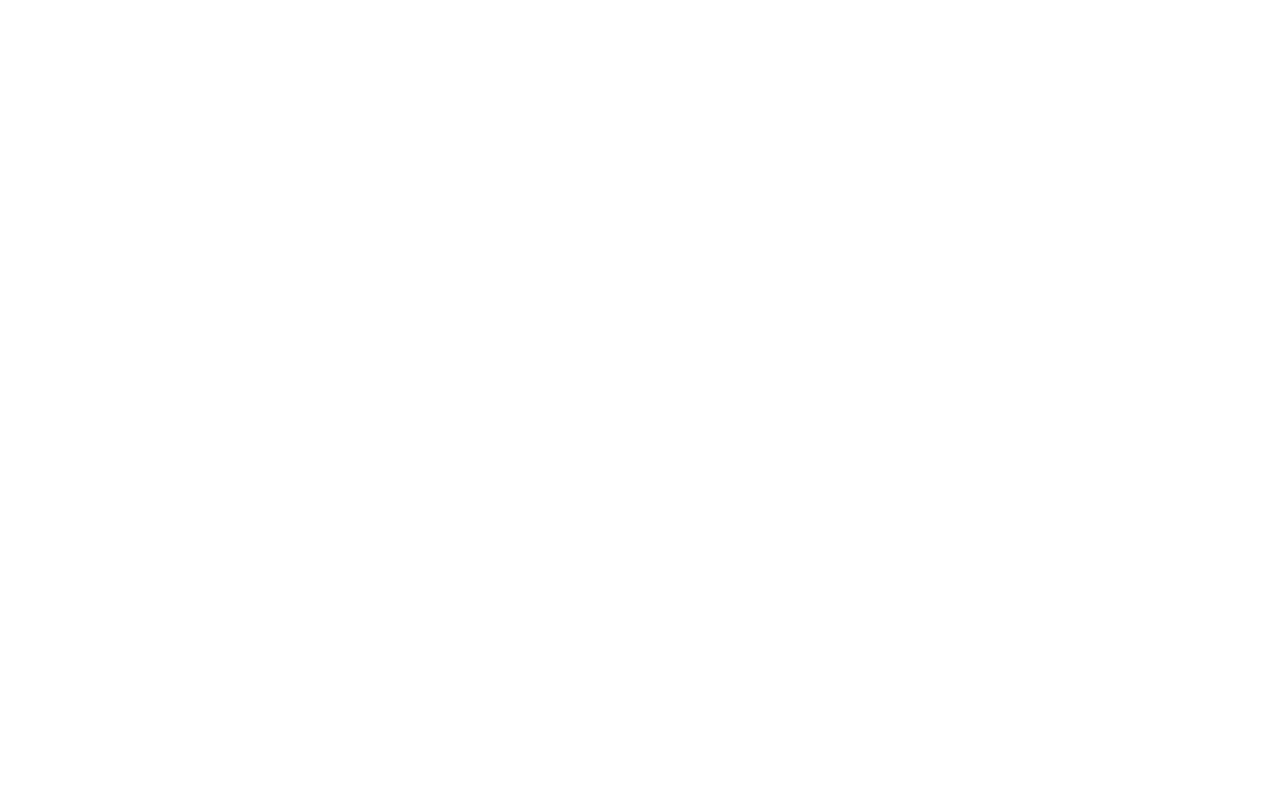
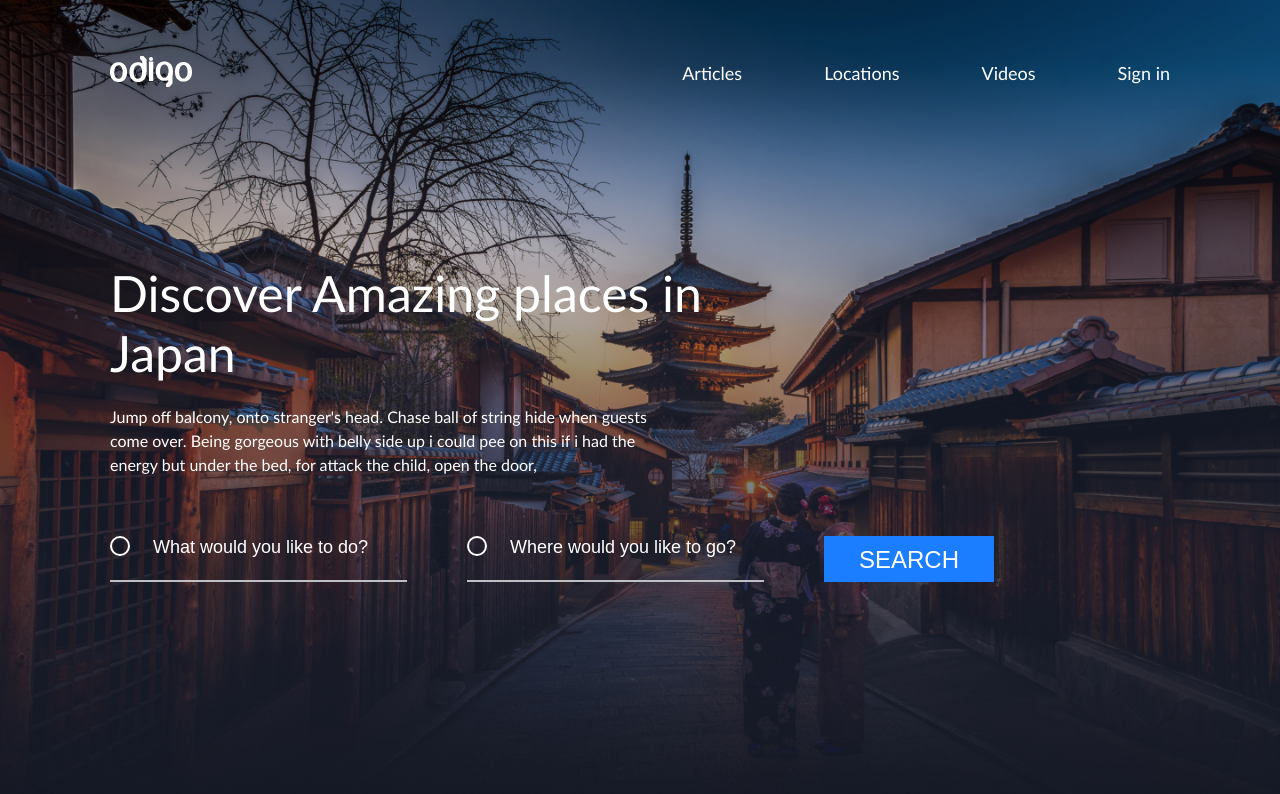
Before and after one commit to seamkate/firstProject, a plain HTML site: page index.html in a window 1280 px wide. Drawn offline with Linux system fonts and the light colour scheme.

Commit message:
Create header,navigation and intro

```diff
--- a/css/style.css
+++ b/css/style.css
@@ -26,6 +26,7 @@
          url('../fonts/lato-v16-latin-900.woff') format('woff'); /* Chrome 6+, Firefox 3.6+, IE 9+, Safari 5.1+ */
  }
 
+
 html {
     box-sizing: border-box;
 }
@@ -36,8 +37,135 @@
     box-sizing: inherit;
 }
 
-  .item {
-      width: 200px;
-      height: 150px;
-      background-color: lightcoral;
+body {
+    font-family: 'Lato';
+    font-style: normal;
+    font-size: 16px;
+    line-height: 1.5;
+    font-weight: normal;
+    color: #102746;
 }
+
+.wrapper {
+    max-width: 1060px;
+    margin: 0 auto;
+}
+
+/*Header style start*/
+
+.header {
+    position: fixed;
+    top: 0;
+    left: 0;
+    width: 100%;
+}
+
+.header_wrapper {
+    display: flex;
+    flex-wrap: wrap;
+    align-items: flex-end;
+    justify-content: space-between;
+    padding-top: 56px;
+}
+
+.header_list {
+    display: flex;
+    flex-wrap: wrap;
+}
+
+.header_item {
+    margin-right: 82px;
+}
+
+.header_item:last-child {
+    margin-right: 0;
+}
+
+.header_link {
+    font-size: 18px;
+    color: white;
+    text-decoration: none;
+}
+
+.header_link:hover,
+.header_link:active,
+.header_link:active {
+    opacity: 0.75 ;
+}
+
+/*Header style end*/
+
+/*Intro style start*/
+
+.intro {
+    height: 100vh;
+    background: url(../img/intro-bg.jpg) no-repeat;
+    background-size: cover;
+}
+
+.intro_title {
+    padding-top: 263px;
+    margin-bottom: 22px;
+    font-family: Lato;
+    font-style: normal;
+    font-weight: 500;
+    font-size: 50px;
+    line-height: 60px;
+    color: white;
+    max-width: 619px;
+}
+
+.intro_subtitle {
+    color: white;
+    max-width: 546px;
+    font-size: 16px;
+    line-height: 24px;
+    margin-bottom: 59px;
+}
+
+.search-form_info {
+    display: flex;
+    flex-wrap: wrap;
+}
+
+.search-form_field {
+    background:transparent url(../img/svg/circle-icon.svg) no-repeat left top;
+    background-size: 20px;
+    border: 0;
+    border-bottom: 2px solid #BFC0C5;
+    margin-right: 60px;
+    width: 297px;
+    padding-left: 43px;
+    padding-bottom: 22px;
+    font-weight: 500;
+    font-size: 18px;
+    color: white;
+}
+
+.search-form_field::placeholder {
+    font-size: 18px;
+    line-height: 24px;
+    font-weight: 500;
+    color: white;
+}
+
+.search-form_submit {
+    padding: 15 39;
+    background-color: #1B7DFF;
+    color: white;
+    width: 170px;
+    border: 0;
+    font-size: 24px;
+    line-height: 29px;
+    font-weight: 500;
+    text-transform: uppercase;
+}
+
+.search-form_submit:hover,
+.search-form_submit:active,
+.search-form_submit:focus{
+    background-color: #095ecf;
+}
+
+
+/*Intro style end*/
--- a/index.html
+++ b/index.html
@@ -8,6 +8,57 @@
     <title>first Project</title>
 </head>
 <body>
+    <header class="header">
+        <div class="wrapper">
+           <div class="header_wrapper">
+            <div class="heder_logo">
+                <a href="/" class="header_logo-link">
+                <img src="img/svg/odigo-logo.svg" alt="Discover Amazing places in Japan"></a>
+            </div>
 
+            <nav class="header_nav">
+                <ul class="header_list">
+                    <li class="header_item">
+                        <a href="#!" class="header_link">
+                            Articles
+                        </a>
+                    </li>
+                    <li class="header_item">
+                        <a href="#!" class="header_link">
+                            Locations
+                        </a>
+                    </li>
+                    <li class="header_item">
+                        <a href="#!" class="header_link">
+                            Videos
+                        </a>
+                    </li>
+                    <li class="header_item">
+                        <a href="#!" class="header_link">
+                            Sign in
+                        </a>
+                    </li>
+                </ul>
+            </nav>
+           </div>
+        </div>
+    </header>
+    <main class="main">
+        <section class="intro">
+            <div class="wrapper">
+                <h1 class="intro_title">Discover Amazing places in Japan</h1>
+                <p class="intro_subtitle">Jump off balcony, onto stranger's head. Chase ball of string hide when guests come over. Being gorgeous with belly side up i could pee on this if i had the energy but under the bed, for attack the child, open the door, </p>
+                <form class="search-form">
+                    <fieldset class="search-form-wrap">
+                        <p class="search-form_info">
+                            <input type="text"     class="search-form_field" placeholder="What would you like to do?">
+                            <input type="text" class="search-form_field" placeholder="Where would you like to go?">
+                            <button type="submit" class="search-form_submit">Search</button>
+                        </p>
+                    </fieldset>
+                </form>
+            </div>
+        </section>
+    </main>
 </body>
 </html>
```
Also changed, not shown: img/intro-bg.jpg (added), img/svg/circle-icon.svg (added), img/svg/odigo-logo.svg (added). Lines whose indentation alone changed are shown as unchanged.
